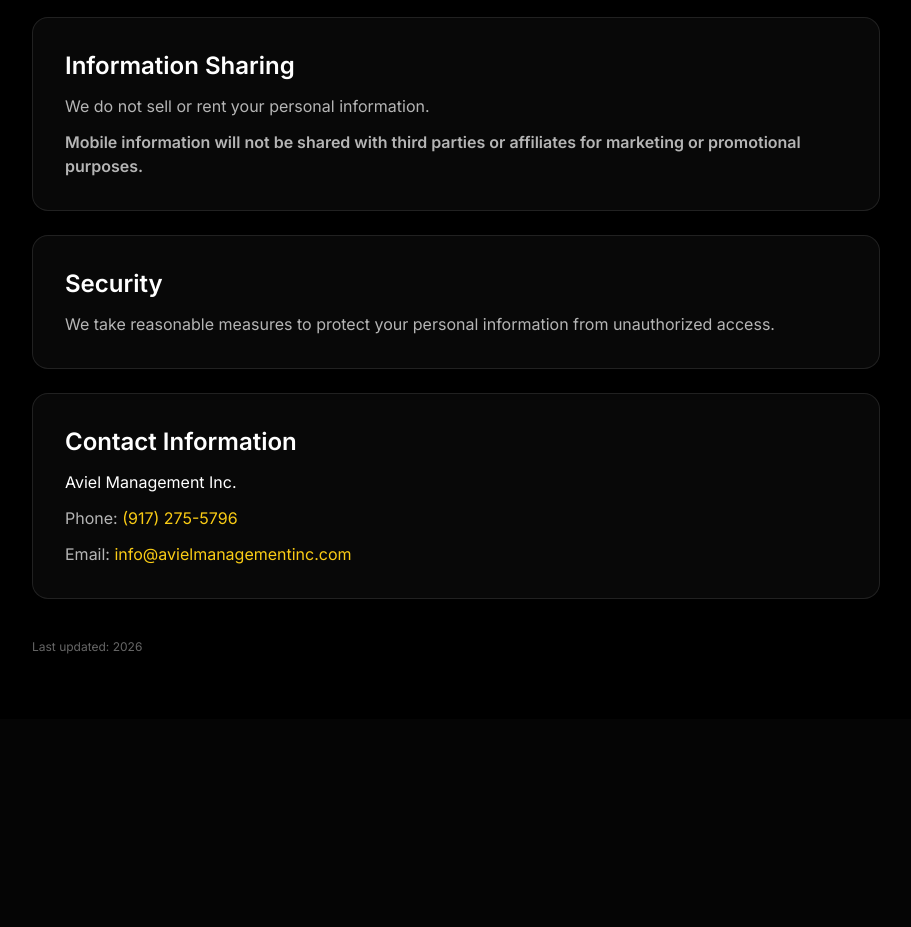
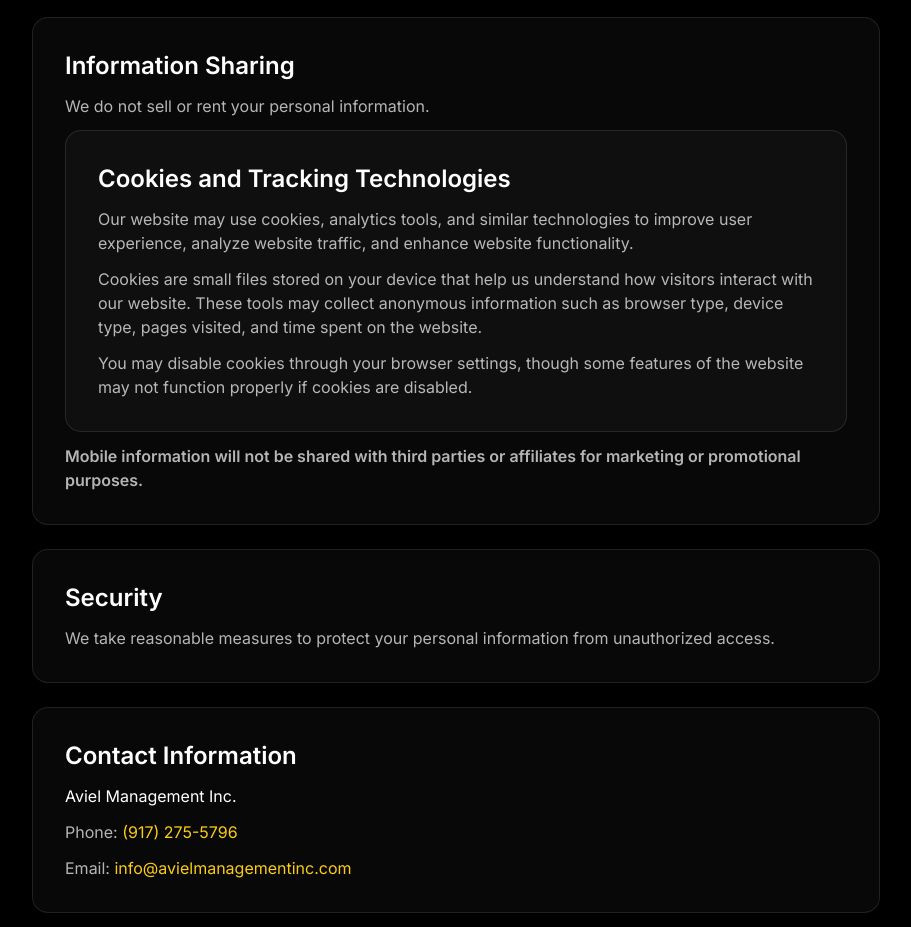
Before and after one commit to avielmanagement/Avi-sitee, a React (Vite) app: page /#/privacy in a window 1280 px wide. Shown: the part 1060-1987 px from the top of the page, without its empty margins (184-1095 px from the left). Before the commit the page ends 1779 px from the top, so only its background shows below. Built offline with nearby package versions, Linux system fonts and the light colour scheme.

Commit message:
Update PrivacyPolicy.tsx

```diff
--- a/src/PrivacyPolicy.tsx
+++ b/src/PrivacyPolicy.tsx
@@ -88,6 +88,26 @@ export default function PrivacyPolicy() {
               We do not sell or rent your personal information.
             </p>
 
+            <Section title="Cookies and Tracking Technologies">
+  <p>
+    Our website may use cookies, analytics tools, and similar technologies to
+    improve user experience, analyze website traffic, and enhance website
+    functionality.
+  </p>
+
+  <p>
+    Cookies are small files stored on your device that help us understand how
+    visitors interact with our website. These tools may collect anonymous
+    information such as browser type, device type, pages visited, and time
+    spent on the website.
+  </p>
+
+  <p>
+    You may disable cookies through your browser settings, though some features
+    of the website may not function properly if cookies are disabled.
+  </p>
+</Section>
+
             <p>
               <strong>
                 Mobile information will not be shared with third parties
```
